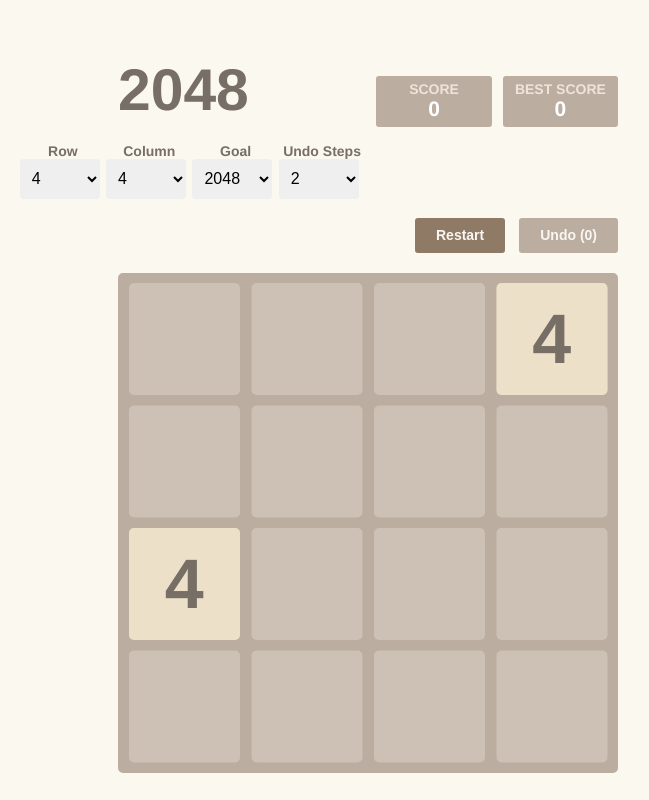
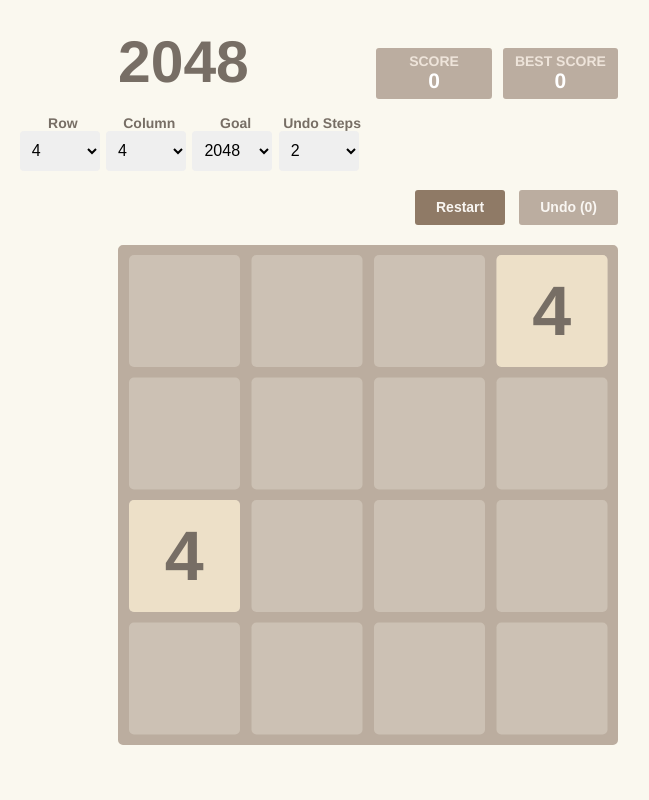
Before and after one commit to LiKang6688/2048-vue, a Vue app: page / in a window 1280 px wide. Shown: the whole page, without its empty margins (272-921 px from the left). Built offline with nearby package versions, Linux system fonts and the light colour scheme.

Commit message:
update style and git ingore env-config.js

```diff
--- a/src/App.vue
+++ b/src/App.vue
@@ -73,7 +73,7 @@
   height: 100%;
 }
 .header {
-  margin-top: 4em;
+  margin-top: 2em;
 }
 button {
   font-weight: inherit;
```
Also changed, not shown: 1 other file (tests, documents, lock files or other folders).
